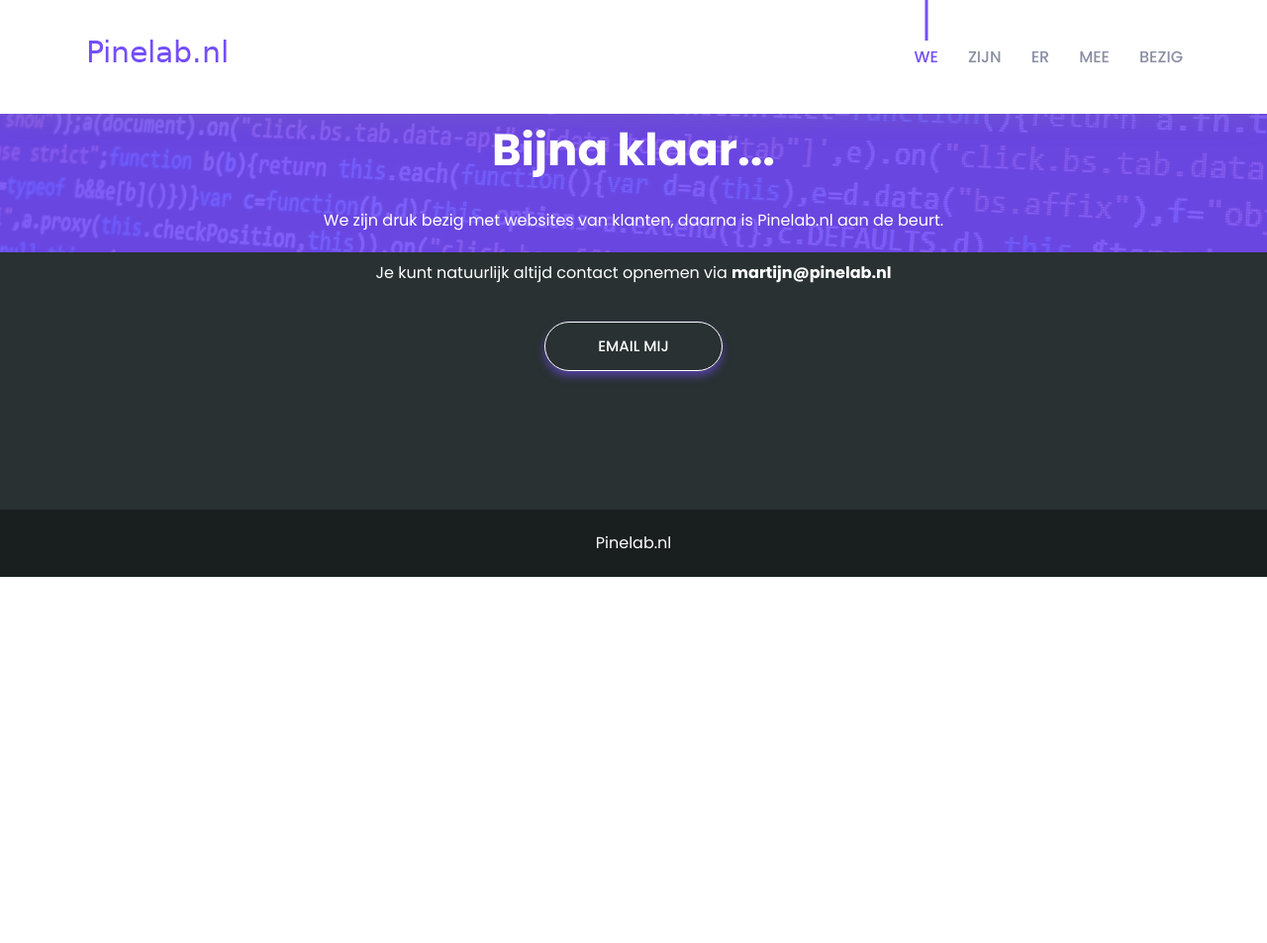
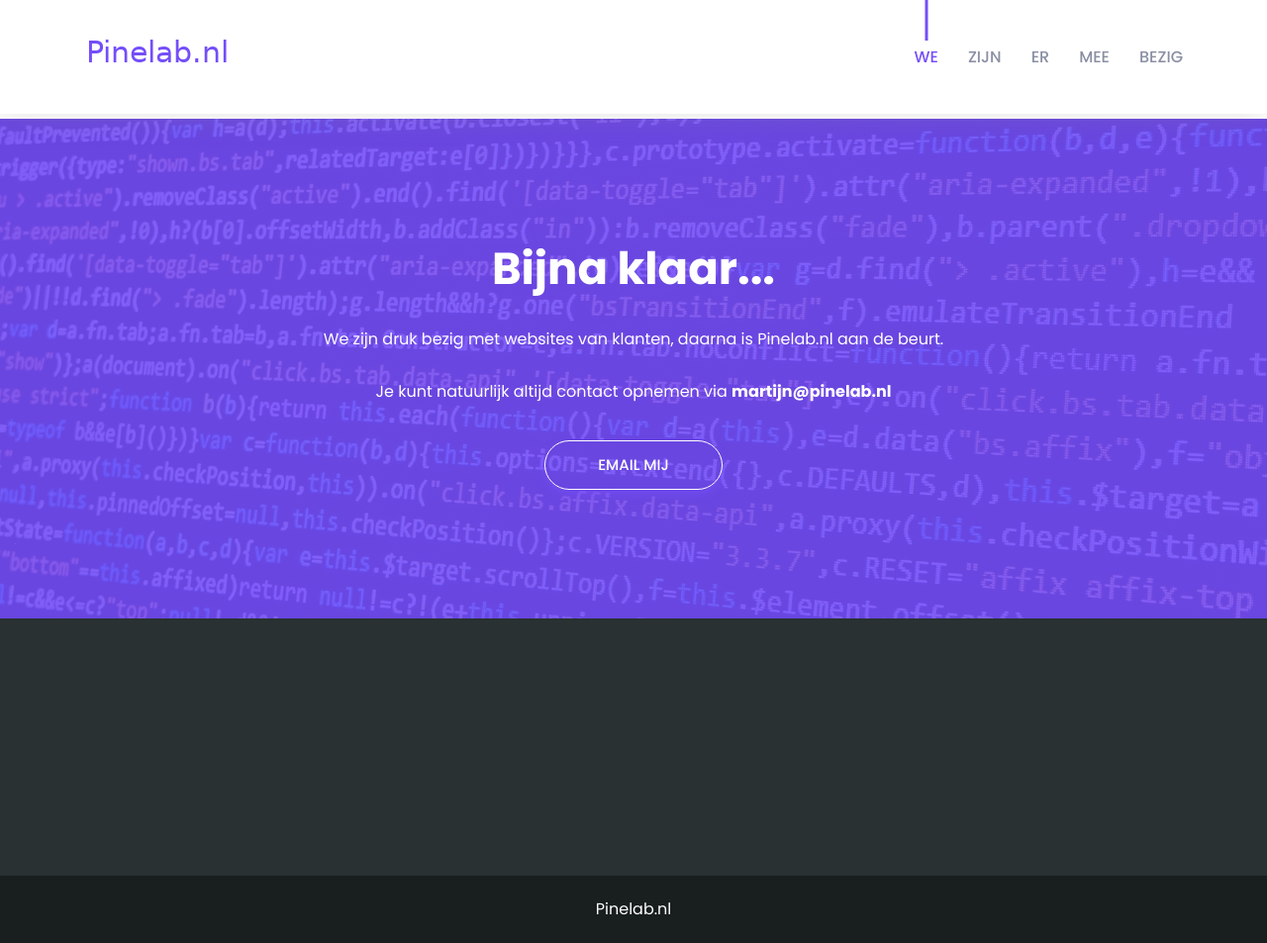
Before and after one commit to martijnvdbrug/pinelab.nl, a Jekyll site: the page built from pages/wip.html, in a window 1280 px wide and 953 px high. Shown: the whole window at 99% size. Built offline with Jekyll 4.4.1, drawn with Linux system fonts in a browser that asks for light colours.

Commit message:
typo in style

```diff
--- a/pages/wip.html
+++ b/pages/wip.html
@@ -3,7 +3,7 @@
 layout: default
 ---
 
-<section id="call-to-action" class="call-to-action pt-125 pb-130 bg_cover" style="background-image: url(/assets/images/backend-development.jpg); height: 120px">
+<section id="call-to-action" class="call-to-action pt-125 pb-130 bg_cover" style="background-image: url(/assets/images/backend-development.jpg); margin-top: 120px">
     <div class="container">
         <div class="row justify-content-center">
             <div class="col-xl-8 col-lg-9">
```
